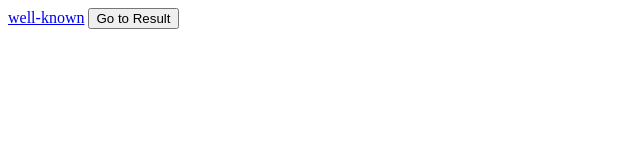
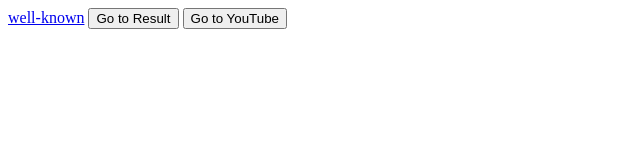
Before and after one commit to HCMUS-Project/Microservice, a website: page public/index.html in a window 1280 px wide. Shown: the whole page, without its empty margins (0-640 px from the left). Drawn offline with Linux system fonts and the light colour scheme.

Commit message:
fix: add button in index.html

```diff
--- a/public/index.html
+++ b/public/index.html
@@ -8,5 +8,6 @@
 <body>
     <a href="/.well-known">well-known</a>
     <button onclick="window.location.href='/result'">Go to Result</button>
+    <button onclick="window.location.href='https://www.youtube.com'">Go to YouTube</button>
 </body>
 </html>
```
